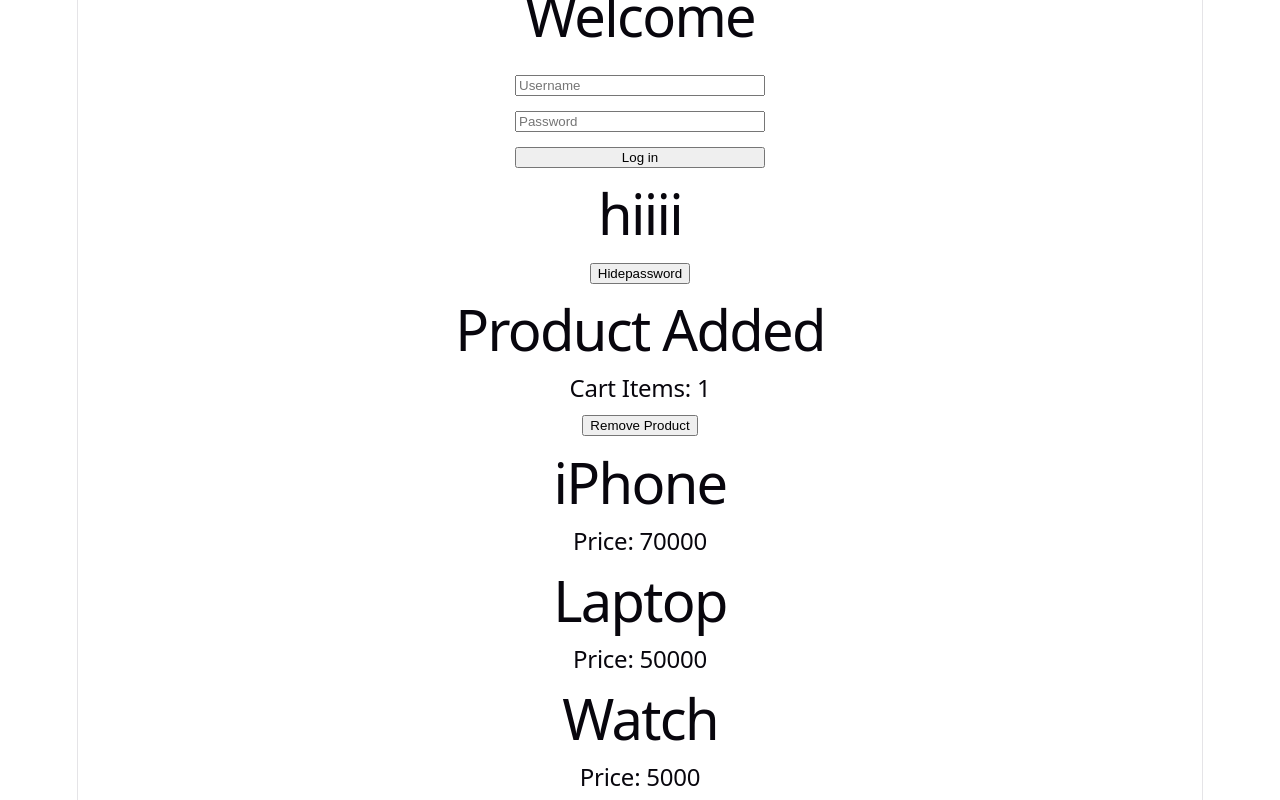
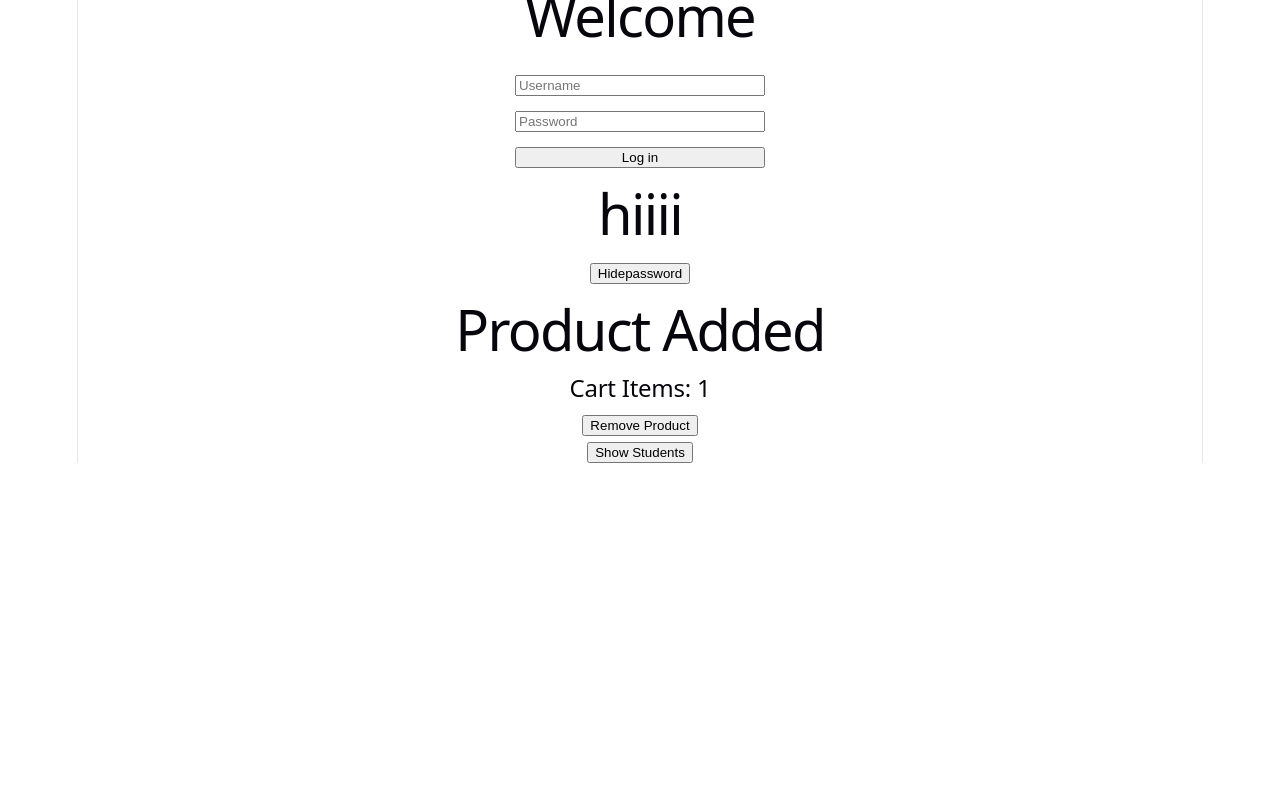
Before and after one commit to viveksingh002/Practicereact, a React (Vite) app: page / in a window 1280 px wide. Shown: the part 1512-2312 px from the top of the page. After the commit the page ends 1975 px from the top, so only its background shows below. Built offline with nearby package versions, Linux system fonts and the light colour scheme.

Commit message:
Rendering list array

```diff
--- a/src/components/Array.jsx
+++ b/src/components/Array.jsx
@@ -43,30 +43,60 @@
 // export default Array;
 
 
-//Product Card (Array + Props)
-function Array(props){
-const products = [
- {
-  name:"iPhone",
-  price:70000
- },
- {
-  name:"Laptop",
-  price:50000
- },
- {
-  name:"Watch",
-  price:5000
- }
+// //Product Card (Array + Props)
+// function Array(props){
+// const products = [
+//  {
+//   name:"iPhone",
+//   price:70000
+//  },
+//  {
+//   name:"Laptop",
+//   price:50000
+//  },
+//  {
+//   name:"Watch",
+//   price:5000
+//  }
+// ];
+// return(
+//     <div>
+//         {
+//             products.map((productname)=>(
+//                 <div>
+//                 <h1>{productname.name}</h1>
+//                 <h2>Price: {productname.price}</h2>
+//                 </div>
+//             ))
+//         }
+//     </div>
+// )
+// }
+// export default Array;
+
+//Show/Hide Student List
+import { useState } from "react";
+import Student from "../Student";
+function Array(){
+const[value,setValue]=useState(false)
+const students = [
+  "Vivek",
+  "Rahul",
+  "Aman"
 ];
 return(
     <div>
+        <button onClick={()=>{setValue(!value)}}>
+            {
+                value?"Hide Students":"Show Students"
+            }
+        </button>
         {
-            products.map((productname)=>(
-                <div>
-                <h1>{productname.name}</h1>
-                <h2>Price: {productname.price}</h2>
-                </div>
+            students.map((student)=>(
+
+                 value?  <h1>{student}</h1>: " "
+
+
             ))
         }
     </div>
```
